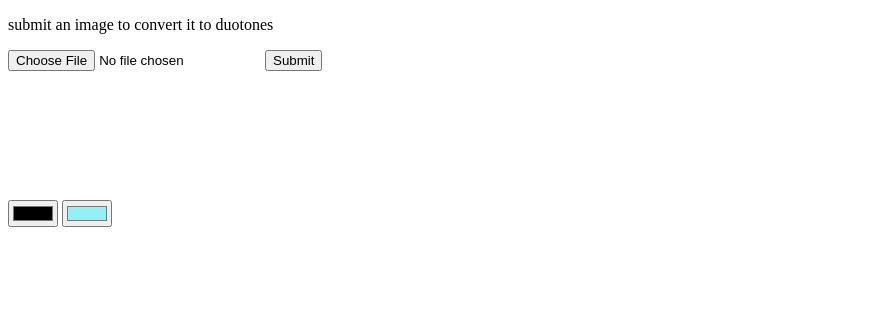
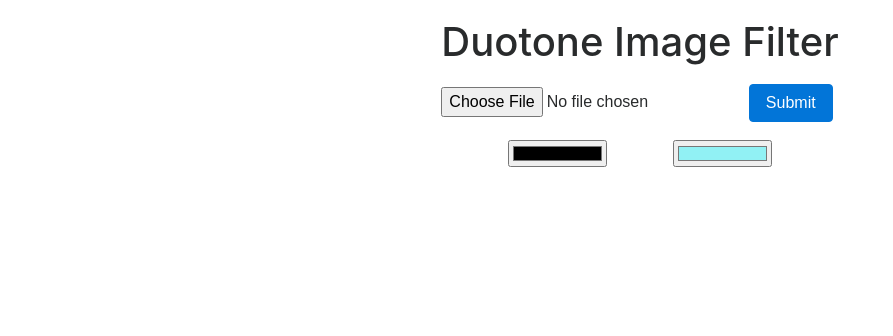
Before and after one commit to rarkebauer/duotones-stackathon, a website built with webpack: page public/index.html in a window 1280 px wide. Shown: the whole page, without its empty margins (0-893 px from the left). Built offline with nearby package versions, Linux system fonts and the light colour scheme.

Commit message:
BUGFIX blue and green were showing up as same value now fixed

```diff
--- a/client/color.js
+++ b/client/color.js
@@ -6,7 +6,7 @@ const hexToRGB = (hex) => {
 }
 
 const gradientMap = (color1, color2) => {
-  let gradient = []
+  var gradient = []
   //build an array of length 256 between color 1 and color 2 to match the values from 0 to 255
   for (let k = 0; k < (256 * 4); k += 4){
     gradient[k] = ((256 - (k / 4)) * color1.red + (k / 4) * color2.red) / 256
@@ -32,7 +32,7 @@ const convertToDuotone = (gradient, data) => {
   for (let i = 0; i < data.length; i += 4){
     data[i] = gradient[data[i] * 4]
     data[i + 1] = gradient[data[i + 1] * 4 + 1]
-    data[i + 2] = gradient[data[i + 2] * 4 + 1]
+    data[i + 2] = gradient[data[i + 2] * 4 + 2]
   }
   return data
 }
--- a/client/index.js
+++ b/client/index.js
@@ -42,6 +42,7 @@ document.getElementById('color1').addEventListener('change', function(evt){
   setCanvas()
   let pixelsChange = ctx.getImageData(0, 0, img.width, img.height)
   staticColor1 = evt.target.value
+
   pixelsChange.data = color.processImg(staticColor1, staticColor2, pixelsChange.data)
   ctx.putImageData(pixelsChange, 0, 0)
 })
--- a/public/bundle.js
+++ b/public/bundle.js
@@ -980,6 +980,7 @@ document.getElementById('color1').addEventListener('change', function(evt){
   setCanvas()
   let pixelsChange = ctx.getImageData(0, 0, img.width, img.height)
   staticColor1 = evt.target.value
+
   pixelsChange.data = color.processImg(staticColor1, staticColor2, pixelsChange.data)
   ctx.putImageData(pixelsChange, 0, 0)
 })
@@ -1913,7 +1914,7 @@ const hexToRGB = (hex) => {
 }
 
 const gradientMap = (color1, color2) => {
-  let gradient = []
+  var gradient = []
   //build an array of length 256 between color 1 and color 2 to match the values from 0 to 255
   for (let k = 0; k < (256 * 4); k += 4){
     gradient[k] = ((256 - (k / 4)) * color1.red + (k / 4) * color2.red) / 256
@@ -1939,7 +1940,7 @@ const convertToDuotone = (gradient, data) => {
   for (let i = 0; i < data.length; i += 4){
     data[i] = gradient[data[i] * 4]
     data[i + 1] = gradient[data[i + 1] * 4 + 1]
-    data[i + 2] = gradient[data[i + 2] * 4 + 1]
+    data[i + 2] = gradient[data[i + 2] * 4 + 2]
   }
   return data
 }
--- a/public/index.html
+++ b/public/index.html
@@ -1,18 +1,36 @@
 <!DOCTYPE html>
 <html>
   <head>
+    <meta charset='utf-8'>
+    <meta name='viewport' content='width=device-width initial-scale=1.0'>
+    <link rel="stylesheet" href="https://maxcdn.bootstrapcdn.com/bootstrap/4.0.0-beta.3/css/bootstrap.min.css" integrity="sha384-Zug+QiDoJOrZ5t4lssLdxGhVrurbmBWopoEl+M6BdEfwnCJZtKxi1KgxUyJq13dy" crossorigin="anonymous">
     <title>file metadata microservice</title>
+    <link rel="stylesheet" type="text/css" href="style.css">
   </head>
   <body>
-  <p>submit an image to convert it to duotones</p>
-<form enctype='multipart/form-data' id="uploadSubmit">
-    <input type='file' name='file' class='form-control'/>
-    <button type='submit'>Submit</button>
+    <div id="all">
+    <h1>Duotone Image Filter</h1>
+    <form enctype='multipart/form-data' id="uploadSubmit" class="form-inline">
+      <div class="custom-file">
+
+          <input type='file' name='file'>
+          <button type='submit' class="btn btn-primary">Submit</button>
+
+      </div>
       </form>
+      <!-- <div class="custom-file">
+          <input type="file" class="custom-file-input" id="customFile">
+          <label class="custom-file-label" for="customFile">Upload image</label>
+        </div> -->
+    <div id="color-input">
       <input type="color" id="color1" value="#000000">
       <input type="color" id="color2" value="#91f1f4">
+    </div>
+    <div id="images">
       <img id="myImage"/>
       <canvas id="canvasId"></canvas>
+    </div>
+  </div>
     <script src="./bundle.js"></script>
   </body>
 </html>
--- /dev/null
+++ b/public/style.css
@@ -0,0 +1,42 @@
+body {
+  text-align: center;
+}
+
+h1 {
+  margin-top: 0.5em;
+  margin-bottom: 0.5em;
+}
+
+#all {
+  display: inline-block;
+}
+
+#uploadSubmit {
+  margin-top: 0.5em;
+  margin-bottom: 1em;
+}
+
+#color1 {
+  display: inline-block;
+  width: 25%
+}
+
+#color2 {
+  display: inline-block;
+  width: 25%
+}
+
+#color-input {
+  display: flex;
+  justify-content: space-evenly;
+  margin-bottom: 1em;
+}
+
+#images {
+  display: flex;
+  justify-content: center;
+}
+
+img {
+  display: none;
+}
```
Also changed, not shown: 1 other file. Lines whose indentation alone changed are shown as unchanged.
